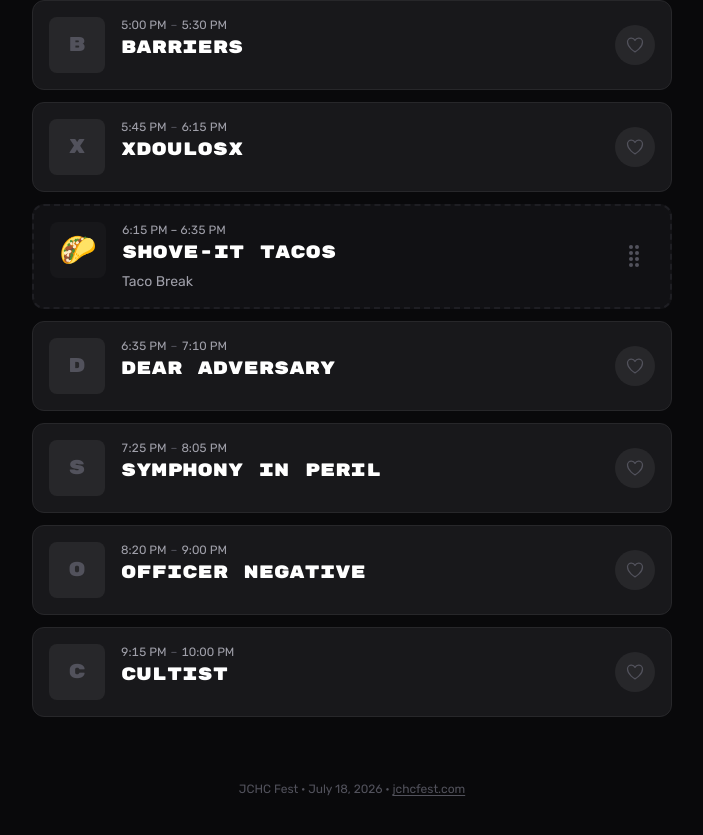
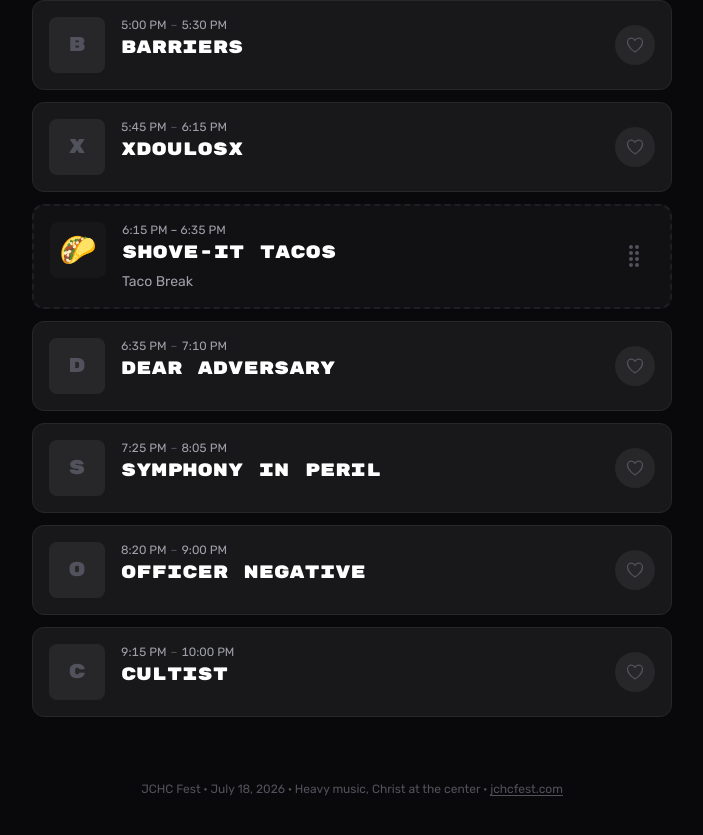
Before and after one commit to shawncothran/jchc-fest-app, a React (Vite) app: page / in a window 1280 px wide. Shown: the part 1067-1902 px from the top of the page, without its empty margins (288-991 px from the left). Built offline with nearby package versions, Linux system fonts and the light colour scheme.

Commit message:
copy: replace 'all hardcore' with 'heavy music, Christ at the center'

```diff
--- a/index.html
+++ b/index.html
@@ -11,7 +11,7 @@
     <title>JCHC Fest 2026 — Schedule</title>
     <meta
       name="description"
-      content="Official schedule for JCHC Fest 2026. One day, one stage, all hardcore. July 18, 2026."
+      content="Official schedule for JCHC Fest 2026. Heavy music, Christ at the center. July 18, 2026."
     />
     <meta name="theme-color" content="#09090b" />
 
@@ -34,7 +34,7 @@
     <meta property="og:title" content="JCHC Fest 2026 — Schedule" />
     <meta
       property="og:description"
-      content="One day, one stage, all hardcore. July 18, 2026."
+      content="Heavy music, Christ at the center. July 18, 2026."
     />
     <meta property="og:url" content="https://app.jchcfest.com" />
   </head>
--- a/src/App.tsx
+++ b/src/App.tsx
@@ -202,7 +202,8 @@ function ScheduleContent({
 
         <footer className="max-w-2xl mx-auto px-4 py-10 text-center text-xs text-zinc-600">
           <p>
-            JCHC Fest · {FESTIVAL_DATE_DISPLAY}, {FESTIVAL_YEAR} ·{" "}
+            JCHC Fest · {FESTIVAL_DATE_DISPLAY}, {FESTIVAL_YEAR} · Heavy music,
+            Christ at the center ·{" "}
             <a
               href="https://www.jchcfest.com"
               target="_blank"
--- a/vite.config.ts
+++ b/vite.config.ts
@@ -15,7 +15,7 @@ export default defineConfig({
         name: "JCHC Fest 2026 — Schedule",
         short_name: "JCHC Fest",
         description:
-          "Official schedule app for JCHC Fest 2026. One day, one stage, all hardcore.",
+          "Official schedule app for JCHC Fest 2026. Heavy music, Christ at the center.",
         theme_color: "#09090b",
         background_color: "#09090b",
         display: "standalone",
```
Also changed, not shown: public/manifest.webmanifest.
